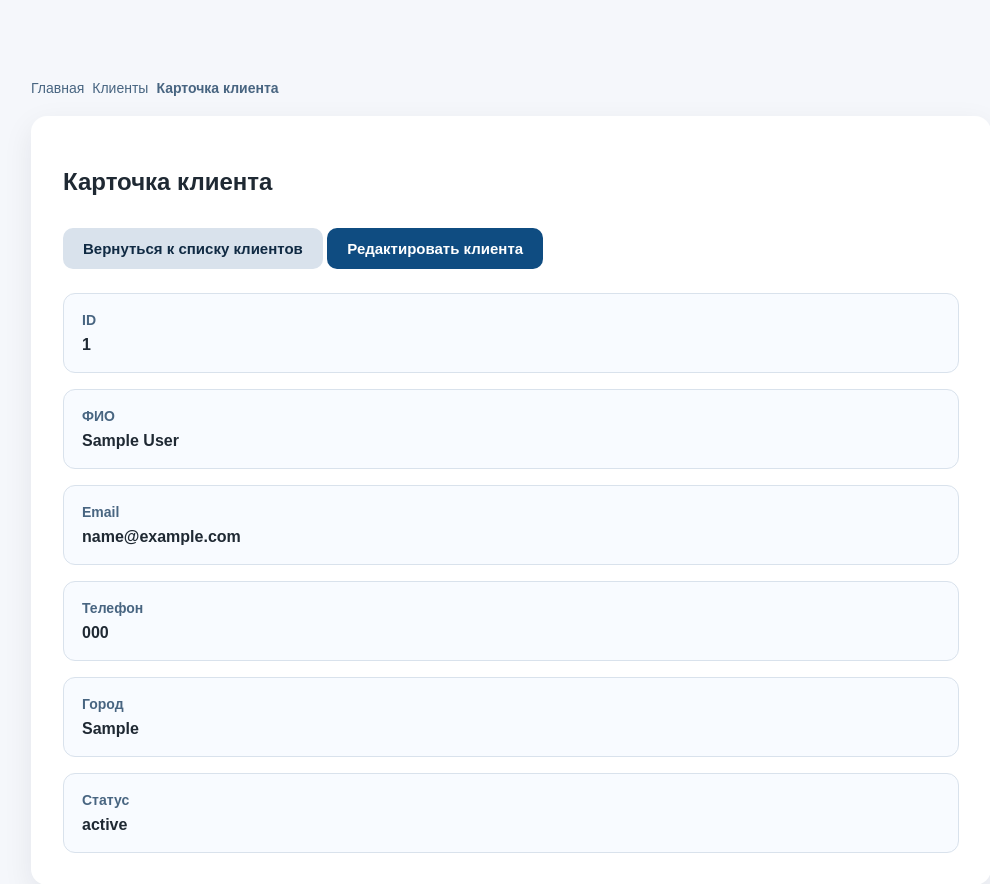
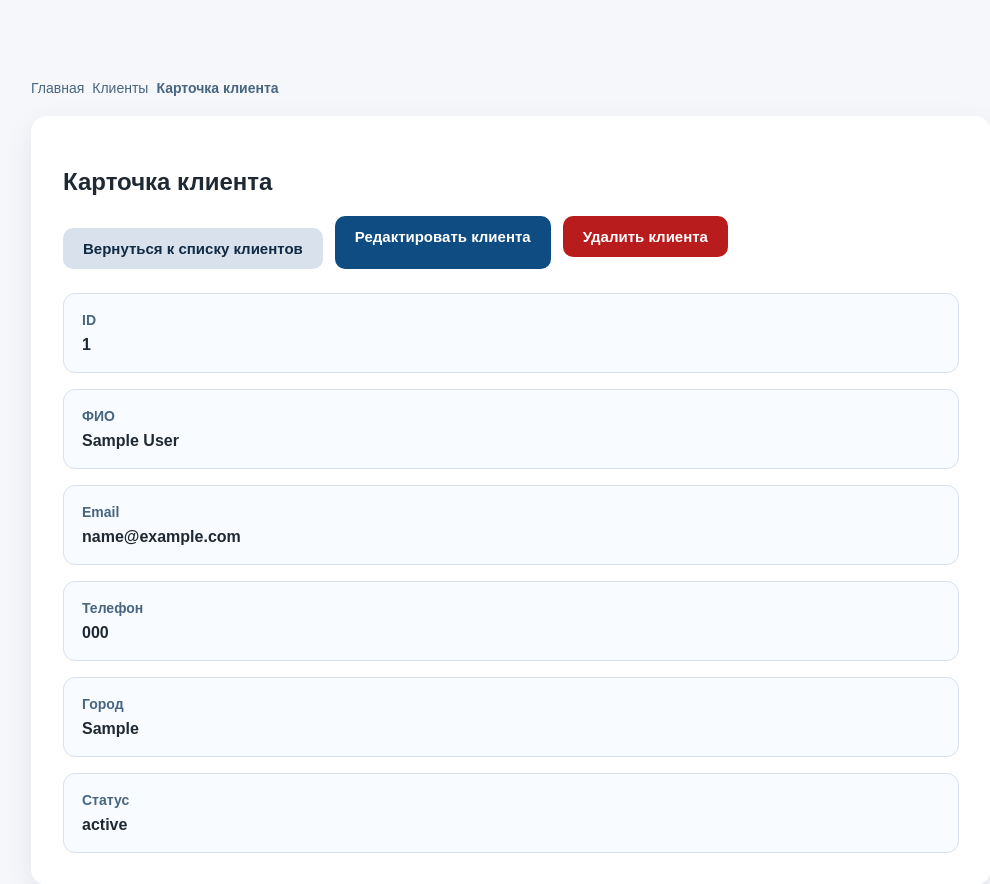
Before and after one commit to d15944343-a11y/bitrix24-resource, a Flask app: page /clients/1 in a window 1280 px wide. Shown: the part 89-973 px from the top of the page, without its empty margins (129-1119 px from the left). Run offline with Flask 3, Linux system fonts and the light colour scheme; the visitor is signed in with stand-in values (Sample User, id 1); tables that the repository leaves empty hold one stand-in row (values such as "Sample post").

Commit message:
Добавил удаление клиента

```diff
--- a/app/routes.py
+++ b/app/routes.py
@@ -233,6 +233,19 @@ def client_edit(client_id: int):
     )
 
 
+@main_bp.route("/clients/<int:client_id>/delete", methods=["POST"])
+@login_required
+def client_delete(client_id: int):
+    client = Client.query.get_or_404(client_id)
+    client_name = client.full_name
+
+    db.session.delete(client)
+    db.session.commit()
+
+    flash(f"Клиент {client_name} удален.", "success")
+    return redirect(url_for("main.clients"))
+
+
 @main_bp.route("/integration")
 def integration():
     return render_template(
--- a/app/static/css/style.css
+++ b/app/static/css/style.css
@@ -138,6 +138,9 @@ body {
 .section-actions {
     margin-top: 20px;
     margin-bottom: 8px;
+    display: flex;
+    flex-wrap: wrap;
+    gap: 12px;
 }
 
 .edit-form {
@@ -166,6 +169,11 @@ body {
     display: flex;
     flex-wrap: wrap;
     gap: 12px;
+}
+
+.button--danger {
+    background-color: #b91c1c;
+    color: #ffffff;
 }
 
 .breadcrumbs {
--- a/app/templates/client_detail.html
+++ b/app/templates/client_detail.html
@@ -9,6 +9,9 @@
     <div class="section-actions">
         <a class="button button--secondary" href="{{ url_for('main.clients') }}">Вернуться к списку клиентов</a>
         <a class="button" href="{{ url_for('main.client_edit', client_id=client.id) }}">Редактировать клиента</a>
+        <form method="post" action="{{ url_for('main.client_delete', client_id=client.id) }}">
+            <button class="button button--danger" type="submit">Удалить клиента</button>
+        </form>
     </div>
 
     <div class="profile-grid">
```
